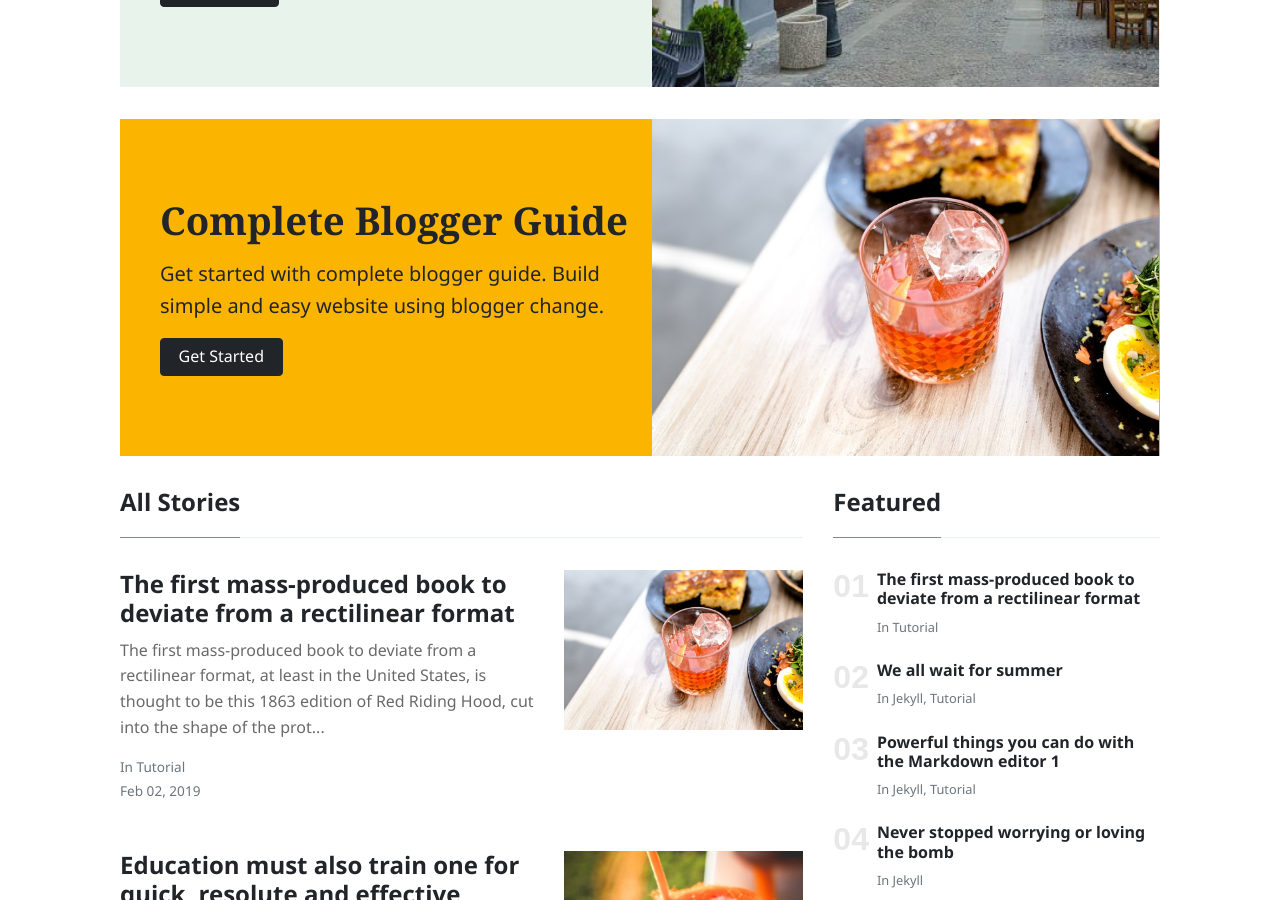
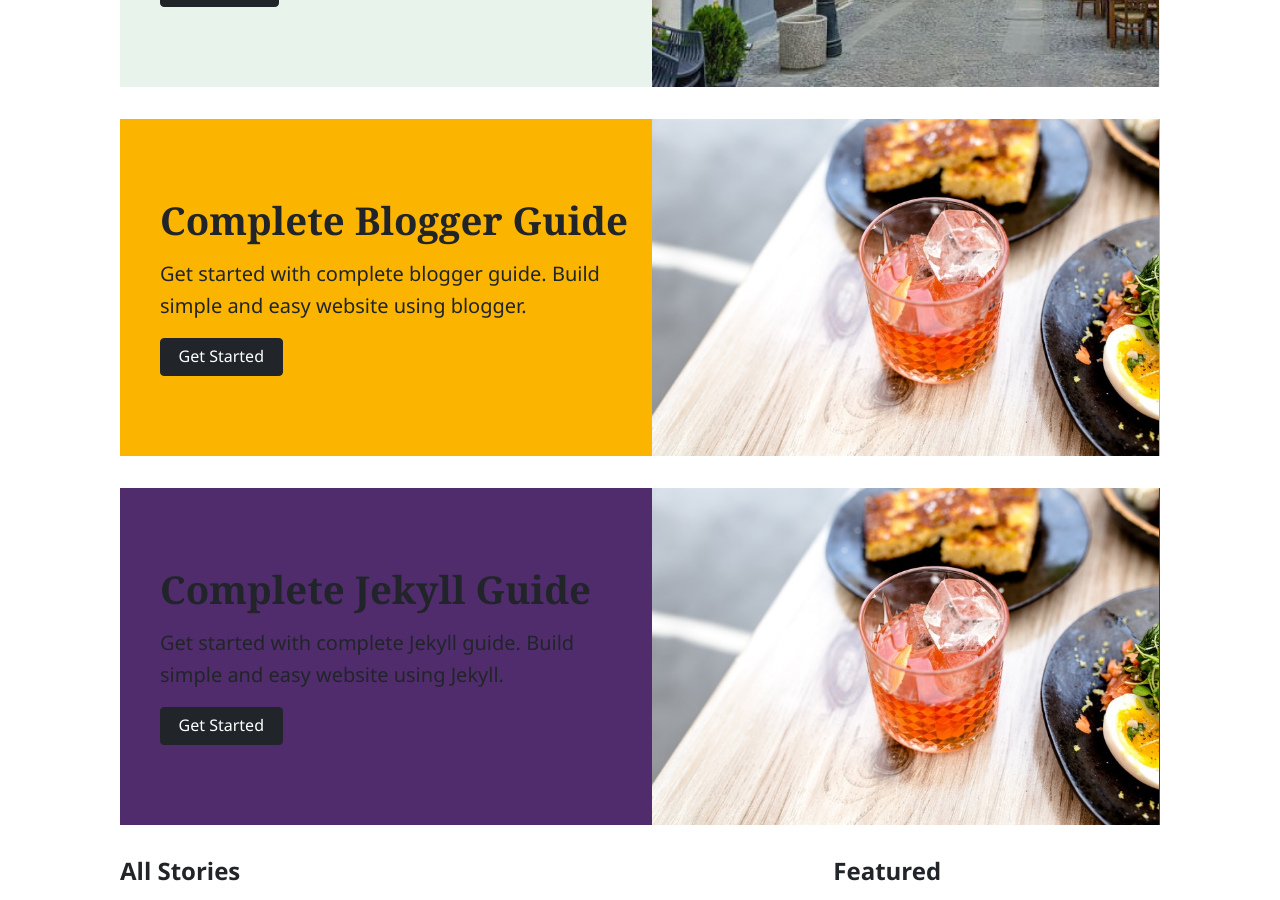
Before and after one commit to kishorekrrish/SoCalledBlogger, a Jekyll site: the page built from index.html, in a window 1280 px wide and 900 px high, scrolled down 847 px. Built offline with Jekyll 4.4.1, drawn with Linux system fonts in a browser that asks for light colours; nearby versions of some CDN libraries; the list of posts is cut into pages by our own code.

Commit message:
new course

```diff
--- a/_includes/blogger.html
+++ /dev/null
@@ -1,15 +0,0 @@
-<div class="jumbotron jumbotron-fluid jumbotron-home pt-0 pb-0 mt-3 mb-2rem bg-orange position-relative">
-    <div class="pl-4 pr-0 h-100 tofront">
-        <div class="row justify-content-between">
-            <div class="col-md-6 pt-6 pb-6 pr-lg-4 align-self-center">
-                <h1 class="mb-3">Complete Blogger Guide</h1>
-                <p class="mb-3 lead">
-                    Get started with complete blogger guide. Build simple and easy website using blogger change.
-                </p>
-                <a href="https://kishorekrrish.github.io/SoCalledBlogger/blogger.html" class="btn btn-dark">Get Started</a>
-            </div>
-            <div class="col-md-6 d-none d-md-block pr-0" style="background-size:cover;background-image:url(https://kishorekrrish.github.io/SoCalledBlogger/assets/images/17.jpg);">
-            </div>
-        </div>
-    </div>
-</div>
--- /dev/null
+++ b/_includes/courses.html
@@ -0,0 +1,31 @@
+<div class="jumbotron jumbotron-fluid jumbotron-home pt-0 pb-0 mt-3 mb-2rem bg-orange position-relative">
+    <div class="pl-4 pr-0 h-100 tofront">
+        <div class="row justify-content-between">
+            <div class="col-md-6 pt-6 pb-6 pr-lg-4 align-self-center">
+                <h1 class="mb-3">Complete Blogger Guide</h1>
+                <p class="mb-3 lead">
+                    Get started with complete blogger guide. Build simple and easy website using blogger.
+                </p>
+                <a href="https://kishorekrrish.github.io/SoCalledBlogger/blogger.html" class="btn btn-dark">Get Started</a>
+            </div>
+            <div class="col-md-6 d-none d-md-block pr-0" style="background-size:cover;background-image:url(https://kishorekrrish.github.io/SoCalledBlogger/assets/images/17.jpg);">
+            </div>
+        </div>
+    </div>
+</div>
+
+<div class="jumbotron jumbotron-fluid jumbotron-home pt-0 pb-0 mt-3 mb-2rem bg-indigo position-relative">
+    <div class="pl-4 pr-0 h-100 tofront">
+        <div class="row justify-content-between">
+            <div class="col-md-6 pt-6 pb-6 pr-lg-4 align-self-center">
+                <h1 class="mb-3">Complete Jekyll Guide</h1>
+                <p class="mb-3 lead">
+                    Get started with complete Jekyll guide. Build simple and easy website using Jekyll.
+                </p>
+                <a href="https://kishorekrrish.github.io/SoCalledBlogger/blogger.html" class="btn btn-dark">Get Started</a>
+            </div>
+            <div class="col-md-6 d-none d-md-block pr-0" style="background-size:cover;background-image:url(https://kishorekrrish.github.io/SoCalledBlogger/assets/images/17.jpg);">
+            </div>
+        </div>
+    </div>
+</div>
--- a/index.html
+++ b/index.html
@@ -155,7 +155,7 @@
 {% endfor %}
 
 <!--Custom courses-->
-{% include blogger.html %}
+{% include courses.html %}
 
 
 
```
